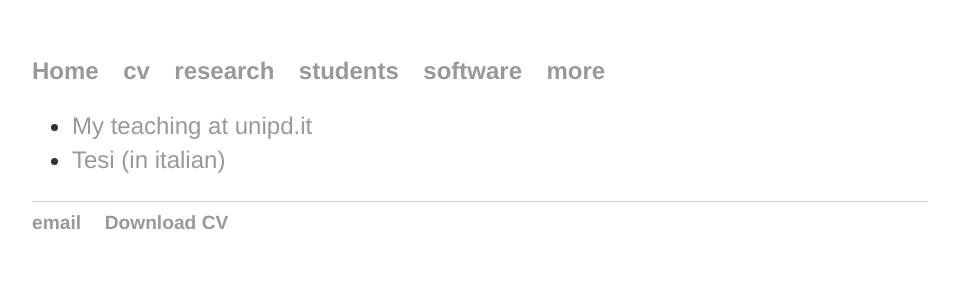
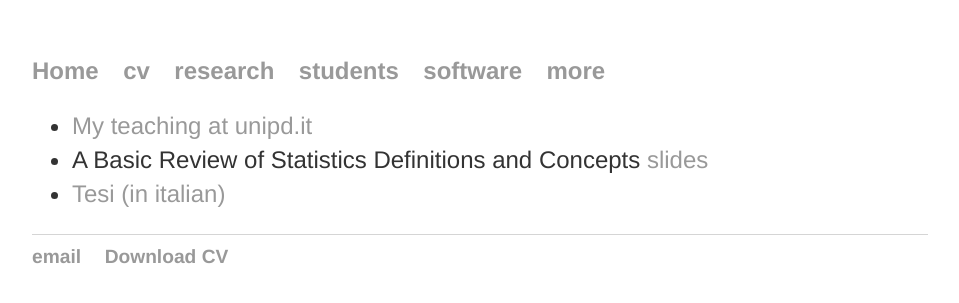
Before and after one commit to livioivil/livioivil.github.io, a Jekyll site: the page built from students/index.html, in a window 1280 px wide. Shown: the top 303 px of the page, without its empty margins (160-1119 px from the left). Built offline with Jekyll 4.4.1, drawn with Linux system fonts in a browser that asks for light colours.

Commit message:
material

```diff
--- a/students/index.html
+++ b/students/index.html
@@ -17,6 +17,7 @@ title: teaching
 (<a href="https://dl.dropboxusercontent.com/u/2487724/didactic/TestStat.zip">file zip</a> con slides e materiale didattico usato nell'esperimento)
 </li>
 <li> Modello Lineare Semplice e Multiplo. Inferenza tra permutazioni e distribuzione normale <a href="./slidesRegressione">slides</a></li>-->
+<li> A Basic Review of Statistics Definitions and Concepts <a href="https://github.com/livioivil/inference_basics">slides</a></li>
 <li><a href="./tesi">Tesi (in italian)</a></li>
 </ul>
 </div>
```
